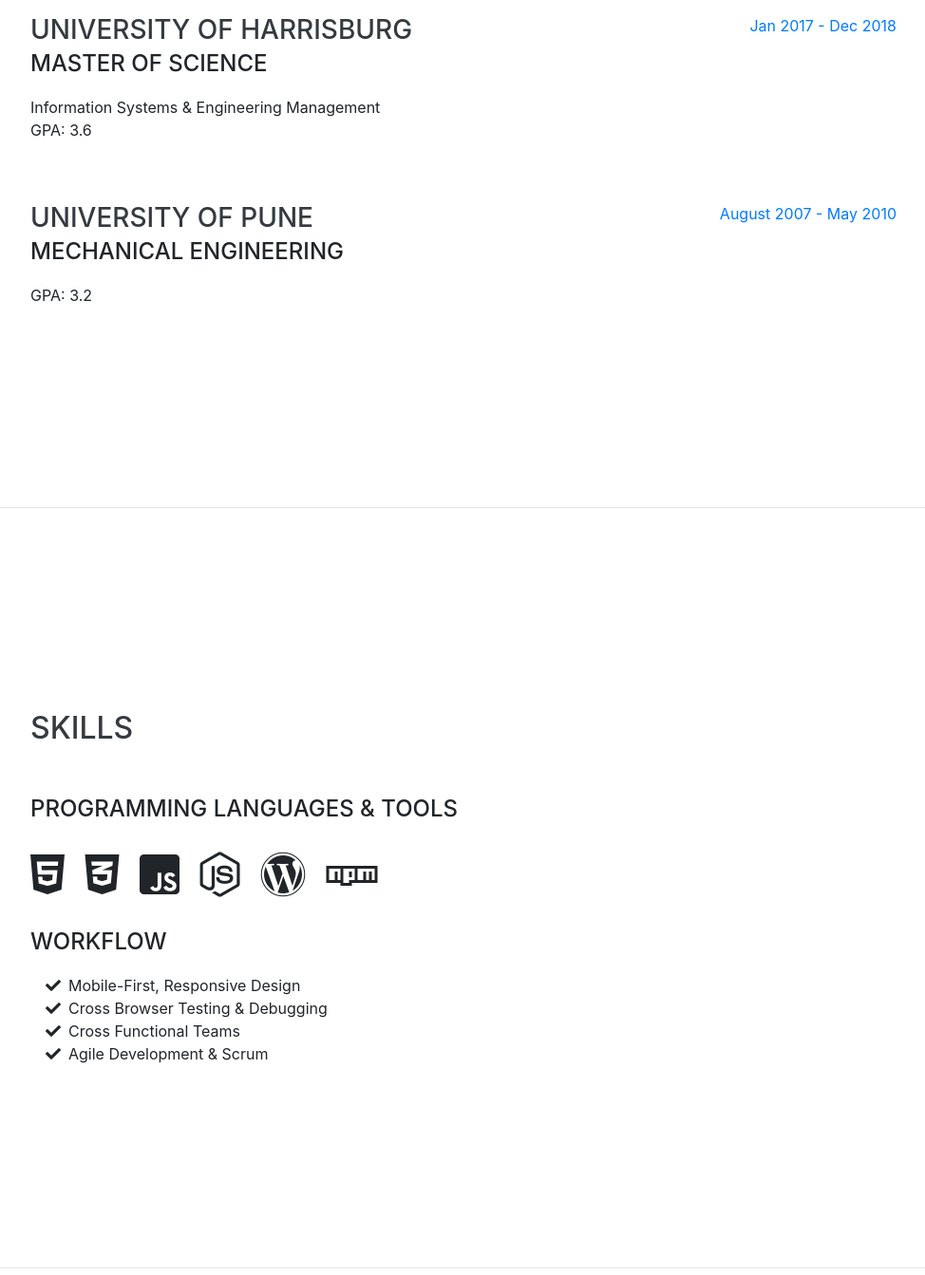
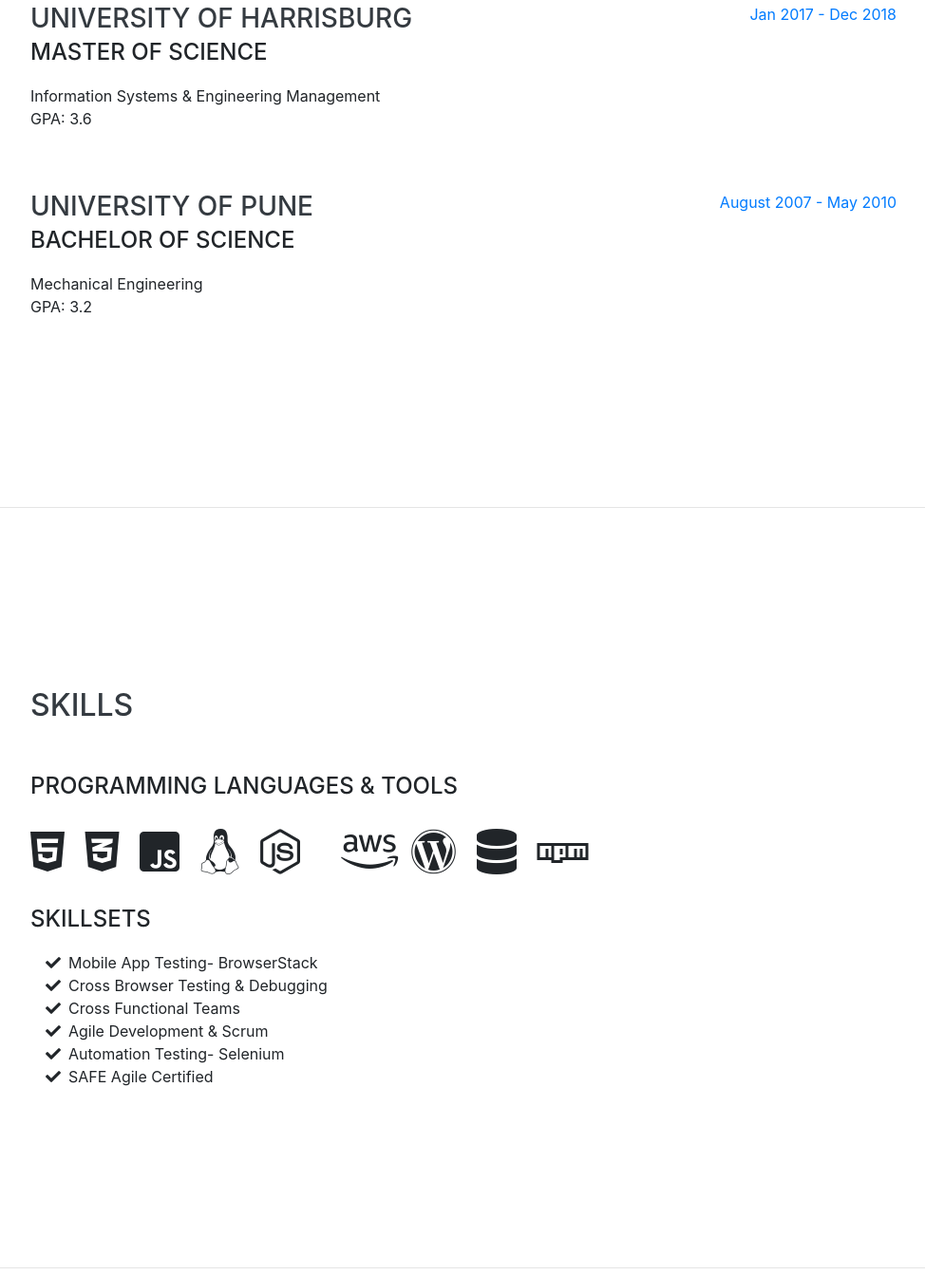
Before and after one commit to KTJ-46/Portfolio2, a website with bundled scripts: page index.html in a window 1280 px wide. Shown: the part 2161-3504 px from the top of the page at 95% size, without its empty margins (288-1262 px from the left). Built offline with nearby package versions, Linux system fonts and the light colour scheme; a web font is replaced by a local one.

Commit message:
updated icons

```diff
--- a/index.html
+++ b/index.html
@@ -162,7 +162,8 @@
         <div class="resume-item d-flex flex-column flex-md-row justify-content-between">
           <div class="resume-content">
             <h3 class="mb-0">University of Pune</h3>
-            <div class="subheading mb-3">Mechanical Engineering</div>
+            <div class="subheading mb-3">Bachelor of Science</div>
+            <div>Mechanical Engineering</div>
             <p>GPA: 3.2</p>
           </div>
           <div class="resume-date text-md-right">
@@ -190,28 +191,32 @@
           <li class="list-inline-item">
             <i class="fab fa-js-square"></i>
           </li>
-
+          <li class="list-inline-item">
+            <i class="fab fa-linux"></i>
+          </li>
 
           <li class="list-inline-item">
             <i class="fab fa-node-js"></i>
           </li>
-
-
+          <li class="list-inline-item"></li>
+          <i class='fab fa-aws'></i>
+          </li>
           <li class="list-inline-item">
             <i class="fab fa-wordpress"></i>
           </li>
-
-
+          <li class="list-inline-item">
+          <i class="fas fa-database"></i>
+          </li>
           <li class="list-inline-item">
             <i class="fab fa-npm"></i>
           </li>
         </ul>
 
-        <div class="subheading mb-3">Workflow</div>
+        <div class="subheading mb-3">Skillsets</div>
         <ul class="fa-ul mb-0">
           <li>
             <i class="fa-li fa fa-check"></i>
-            Mobile-First, Responsive Design</li>
+            Mobile App Testing- BrowserStack </li>
           <li>
             <i class="fa-li fa fa-check"></i>
             Cross Browser Testing &amp; Debugging</li>
@@ -221,6 +226,12 @@
           <li>
             <i class="fa-li fa fa-check"></i>
             Agile Development &amp; Scrum</li>
+            <li>
+              <i class="fa-li fa fa-check"></i>
+              Automation Testing- Selenium </li>
+            <li>
+              <i class="fa-li fa fa-check"></i>
+              SAFE Agile Certified</li>
         </ul>
       </div>
     </section>
```
